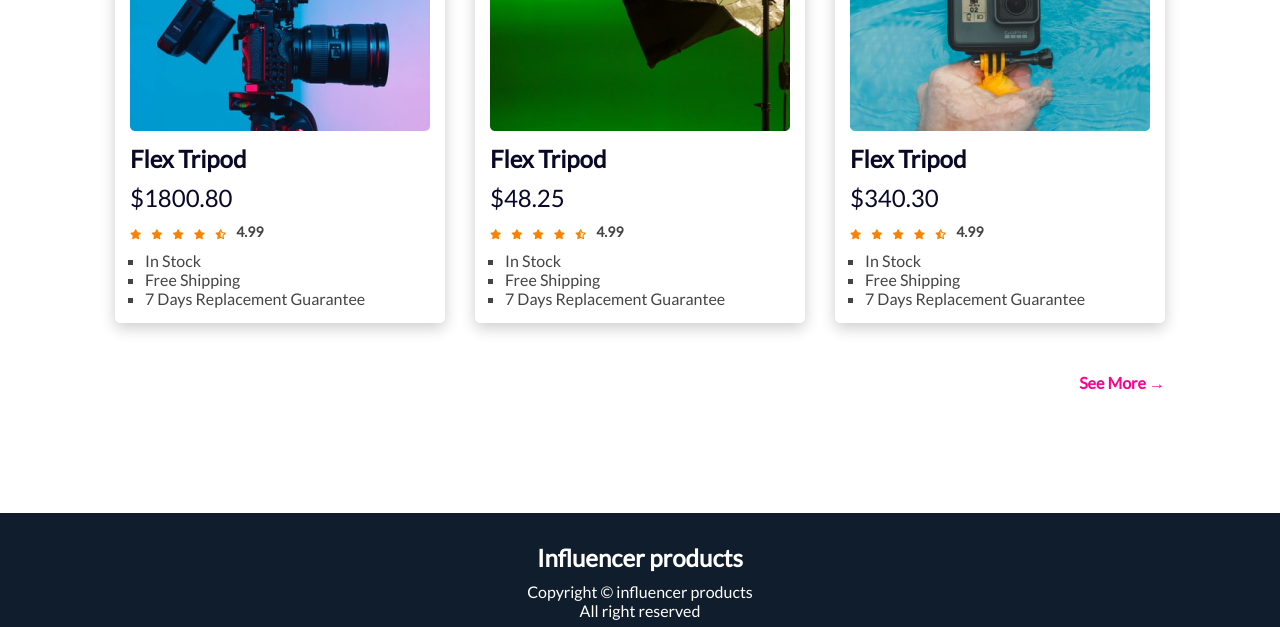
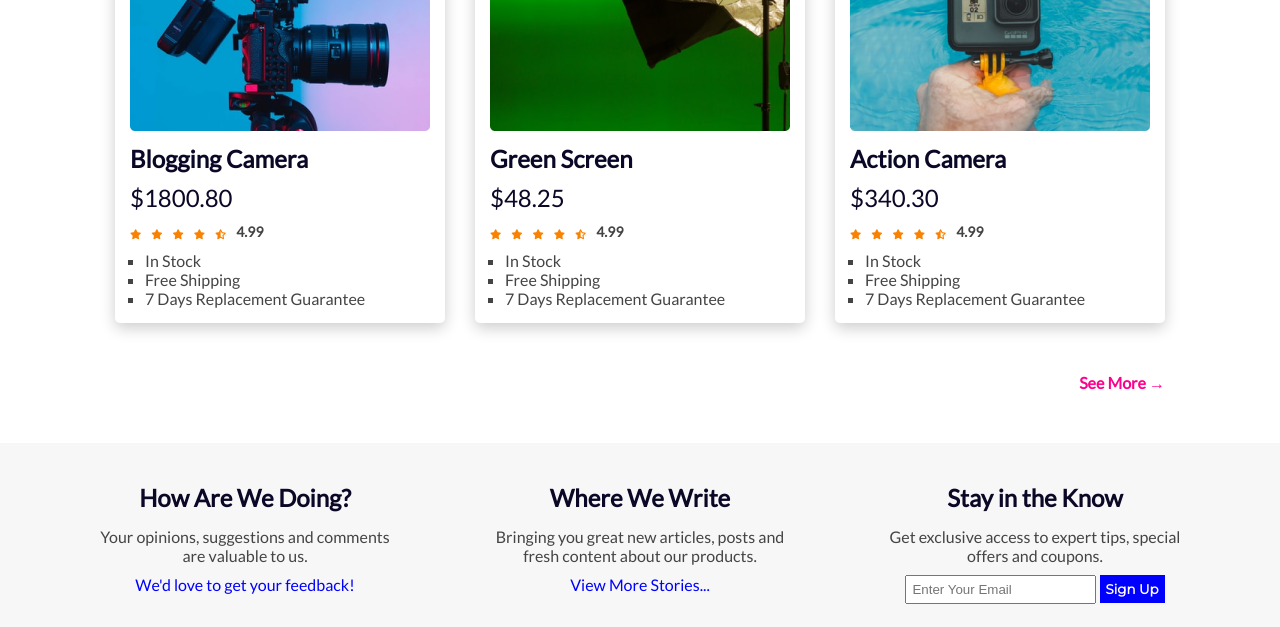
Before and after one commit to HossainMosharof/assignment2, a plain HTML site: page index.html in a window 1280 px wide. Shown: the part 2100-2727 px from the top of the page. Drawn offline with Linux system fonts and the light colour scheme.

Commit message:
Bigl screen Done

```diff
--- a/index.html
+++ b/index.html
@@ -90,7 +90,7 @@
             <div class="product-img">
               <img src="images/mic.png" alt="Tripod" />
             </div>
-            <h4>Flex Tripod</h4>
+            <h4>Microphone</h4>
             <p class="price">$120.25</p>
             <div class="rating">
               <div><i class="fas fa-star"></i></div>
@@ -110,7 +110,7 @@
             <div class="product-img">
               <img src="images/airpod.png" alt="Tripod" />
             </div>
-            <h4>Flex Tripod</h4>
+            <h4>Airbuds</h4>
             <p class="price">$100.00</p>
             <div class="rating">
               <div><i class="fas fa-star"></i></div>
@@ -130,7 +130,7 @@
             <div class="product-img">
               <img src="images/drone.png" alt="Tripod" />
             </div>
-            <h4>Flex Tripod</h4>
+            <h4>Drone</h4>
             <p class="price">$980.25</p>
             <div class="rating">
               <div><i class="fas fa-star"></i></div>
@@ -150,7 +150,7 @@
             <div class="product-img">
               <img src="images/lights.png" alt="Tripod" />
             </div>
-            <h4>Flex Tripod</h4>
+            <h4>Light Setup</h4>
             <p class="price">$1200.00</p>
             <div class="rating">
               <div><i class="fas fa-star"></i></div>
@@ -170,7 +170,7 @@
             <div class="product-img">
               <img src="images/setup.png" alt="Tripod" />
             </div>
-            <h4>Flex Tripod</h4>
+            <h4>Photoshoot Set</h4>
             <p class="price">$820.40</p>
             <div class="rating">
               <div><i class="fas fa-star"></i></div>
@@ -190,7 +190,7 @@
             <div class="product-img">
               <img src="images/camera.png" alt="Tripod" />
             </div>
-            <h4>Flex Tripod</h4>
+            <h4>Blogging Camera</h4>
             <p class="price">$1800.80</p>
             <div class="rating">
               <div><i class="fas fa-star"></i></div>
@@ -210,7 +210,7 @@
             <div class="product-img">
               <img src="images/single-light.png" alt="Tripod" />
             </div>
-            <h4>Flex Tripod</h4>
+            <h4>Green Screen</h4>
             <p class="price">$48.25</p>
             <div class="rating">
               <div><i class="fas fa-star"></i></div>
@@ -230,7 +230,7 @@
             <div class="product-img">
               <img src="images/action.png" alt="Tripod" />
             </div>
-            <h4>Flex Tripod</h4>
+            <h4>Action Camera</h4>
             <p class="price">$340.30</p>
             <div class="rating">
               <div><i class="fas fa-star"></i></div>
@@ -253,6 +253,32 @@
 
     <!-- Footer -->
     <footer>
+      <div class="footer-sub">
+        <div class="connection">
+          <h4>How Are We Doing?</h4>
+          <p>Your opinions, suggestions and comments are valuable to us.</p>
+          <a href="#">We'd love to get your feedback!</a>
+        </div>
+
+        <div class="connection">
+          <h4>Where We Write</h4>
+          <p>
+            Bringing you great new articles, posts and fresh content about our
+            products.
+          </p>
+          <a href="#">View More Stories...</a>
+        </div>
+
+        <div class="connection">
+          <h4>Stay in the Know</h4>
+          <p>
+            Get exclusive access to expert tips, special offers and coupons.
+          </p>
+          <input type="email" placeholder="Enter Your Email" />
+          <button>Sign Up</button>
+        </div>
+      </div>
+
       <div class="footer-main">
         <h5>Influencer products</h5>
         <p>Copyright &copy; influencer products</p>
--- a/style.css
+++ b/style.css
@@ -127,7 +127,7 @@ h4 {
   align-content: center;
   justify-content: center;
   gap: 30px;
-  margin-bottom: 100px;
+  margin-bottom: 30px;
 }
 
 .products h3 {
@@ -185,32 +185,71 @@ h4 {
 }
 
 /* Footer */
-footer {
+.footer-sub {
+  display: flex;
+  align-items: flex-start;
+  justify-content: space-evenly;
+
+  padding: 40px 0;
+  background-color: var(--border-color);
+}
+
+.connection {
+  flex: 0 1 300px;
+  text-align: center;
+}
+
+.connection h4 {
+  font-size: 24px;
+  margin-bottom: 15px;
+}
+
+.connection p {
+  margin-bottom: 10px;
+}
+
+.connection a {
+  font-weight: normal;
+  color: blue;
+}
+
+.connection a:hover {
+  text-decoration: underline;
+}
+
+.connection input {
+  padding: 5px;
+}
+
+.connection button {
+  padding: 5px;
+  background-color: blue;
+  color: white;
+  border: 1px solid blue;
+  cursor: pointer;
+  font-weight: bold;
+  font-family: "Montserrat", sans-serif;
+}
+
+.footer-main {
   background-color: #101d2c;
-}
-.footer-main {
-  /* background-color: #101d2c; */
   color: white;
-  padding: 30px 0;
+  padding: 20px 0;
 
   display: flex;
   flex-direction: column;
   align-items: center;
 }
 .footer-main h5 {
-  font-size: 24px;
+  font-size: 20px;
   margin-bottom: 10px;
 }
-
-/* .footer-main p {
-  font-size: 14px;
-} */
 
 .footer-main .icons {
   display: flex;
   justify-content: center;
   gap: 20px;
 
-  font-size: 30px;
+  font-size: 20px;
   margin-top: 10px;
 }
```
